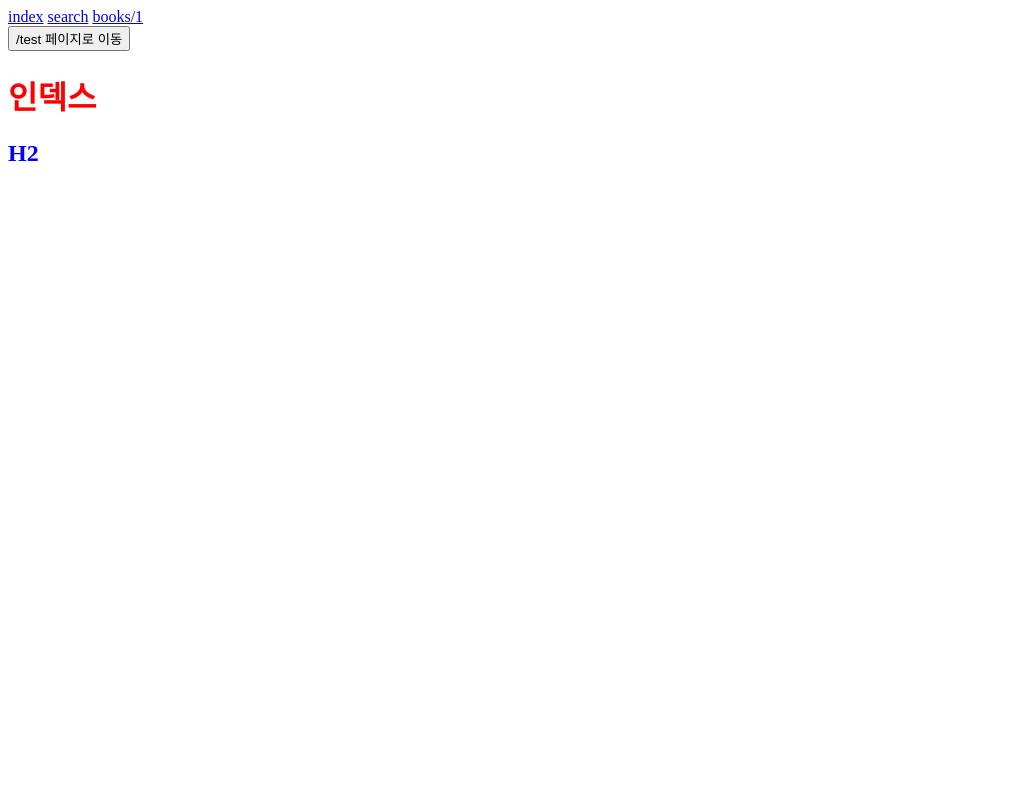
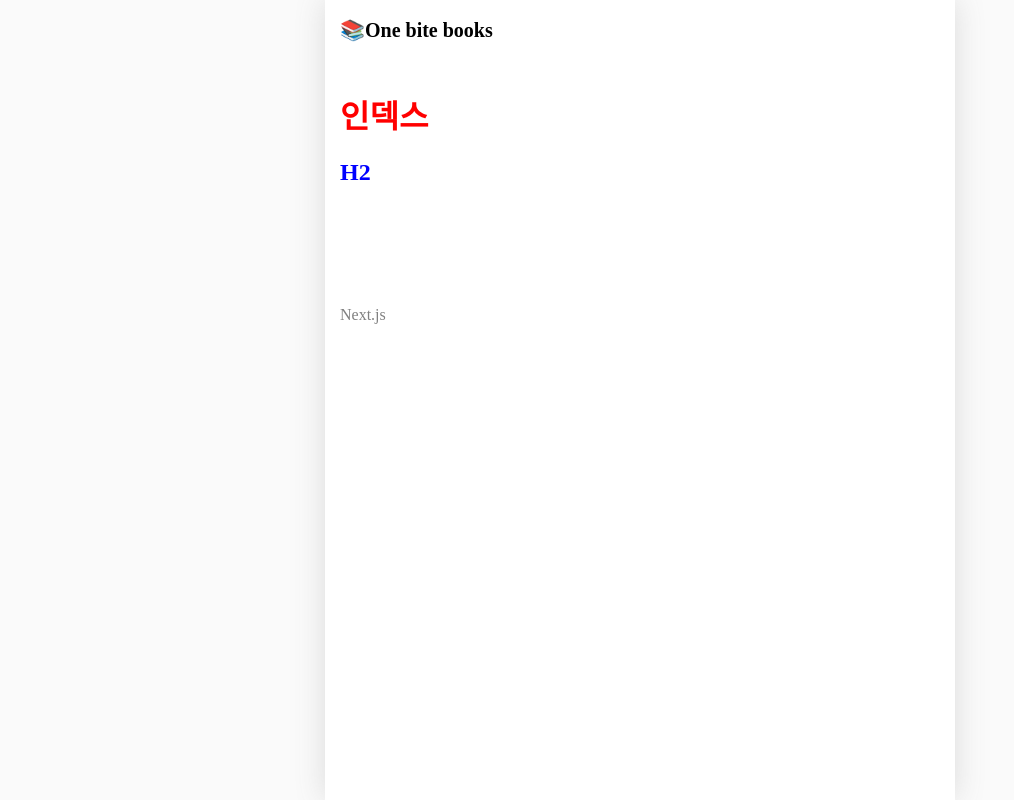
Before and after one commit to rhakdnj/next-sandbox, a Next.js app in the folder apps/onebite-next/section02/: page / in a window 1280 px wide. Shown: the whole page, without its empty margins (0-1014 px from the left). Built offline with nearby package versions, Linux system fonts and the light colour scheme.

Commit message:
feat: 글로벌 레이아웃 설정하기

```diff
--- /dev/null
+++ b/apps/onebite-next/section02/src/components/GlobalLayout.module.css
@@ -0,0 +1,31 @@
+.container {
+    background-color: white;
+    max-width: 600px;
+    min-height: 100vh;
+    margin: 0 auto;
+
+    box-shadow: rgba(100, 100, 100, 0.2) 0 0 29px 0;
+    padding: 0 15px;
+}
+
+.header {
+    height: 60px;
+
+    font-weight: bold;
+    font-size: 20px;
+    line-height: 60px;
+}
+
+.header > a {
+    color: black;
+    text-decoration: none;
+}
+
+.main {
+    padding-top: 10px;
+}
+
+.footer {
+    padding: 100px 0;
+    color: gray;
+}
--- /dev/null
+++ b/apps/onebite-next/section02/src/components/GlobalLayout.tsx
@@ -0,0 +1,21 @@
+import {ReactNode} from "react";
+import Link from "next/link";
+import style from "./GlobalLayout.module.css"
+
+export default function GlobalLayout({children}: {
+  children: ReactNode
+}) {
+  return (
+    <div className={style.container}>
+      <header className={style.header}>
+        <Link href={"/"}>📚One bite books</Link>
+      </header>
+      <main className={style.main}>
+        {children}
+      </main>
+      <footer className={style.footer}>
+        Next.js
+      </footer>
+    </div>
+  );
+};
--- a/apps/onebite-next/section02/src/pages/_app.tsx
+++ b/apps/onebite-next/section02/src/pages/_app.tsx
@@ -1,49 +1,11 @@
 import "@/styles/globals.css";
 import type {AppProps} from "next/app";
-import Link from "next/link";
-import {useRouter} from "next/router";
-import {useEffect} from "react";
+import GlobalLayout from "@/components/GlobalLayout";
 
 export default function App({Component, pageProps}: AppProps) {
-
-  const router = useRouter()
-
-  const onClickButton = () => {
-    /**
-     * push: url로 페이지 이동
-     * replace: 뒤로가기를 방지하며 페이지 이동
-     * back: 페이지를 뒤로 이동
-     */
-    router.push("/test")
-  }
-
-  /**
-   * Link 경로는 preFetching 대상
-   * 그러나 ES로 router 로 페이지 이동은 preFetching 대상이 아님
-   */
-  useEffect(() => {
-    router.prefetch("/test")
-  }, [])
-
   return (
-    <>
-      <header>
-        {/*
-          * Link 경로는 preFetching 대상이기에 해당 Js Bundle을 가져온다.
-          */}
-        <Link href="/">index</Link>
-        &nbsp;
-        {/*
-          * Link 경로 preFetching 해제 (search 페이지 이동 적을 것 같음)
-          */}
-        <Link href="/search" prefetch={false}>search</Link>
-        &nbsp;
-        <Link href="/books/1">books/1</Link>
-
-        <div>
-          <button onClick={onClickButton}>/test 페이지로 이동</button>
-        </div>
-      </header>
+    <GlobalLayout>
       <Component {...pageProps} />
-    </>);
+    </GlobalLayout>
+  );
 }
--- a/apps/onebite-next/section02/src/styles/globals.css
+++ b/apps/onebite-next/section02/src/styles/globals.css
@@ -0,0 +1,6 @@
+html,
+body {
+    margin: 0;
+    padding: 0;
+    background-color: rgb(250, 250, 250);
+}
```
